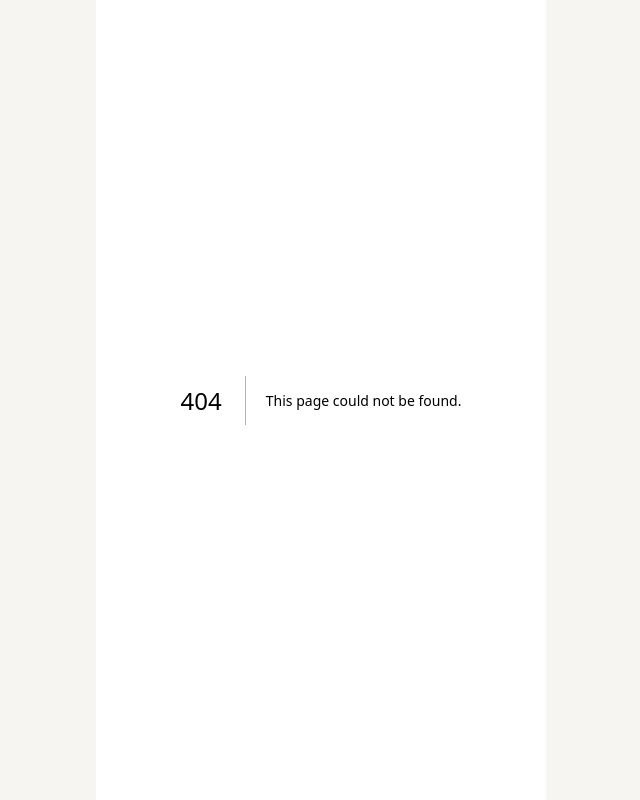
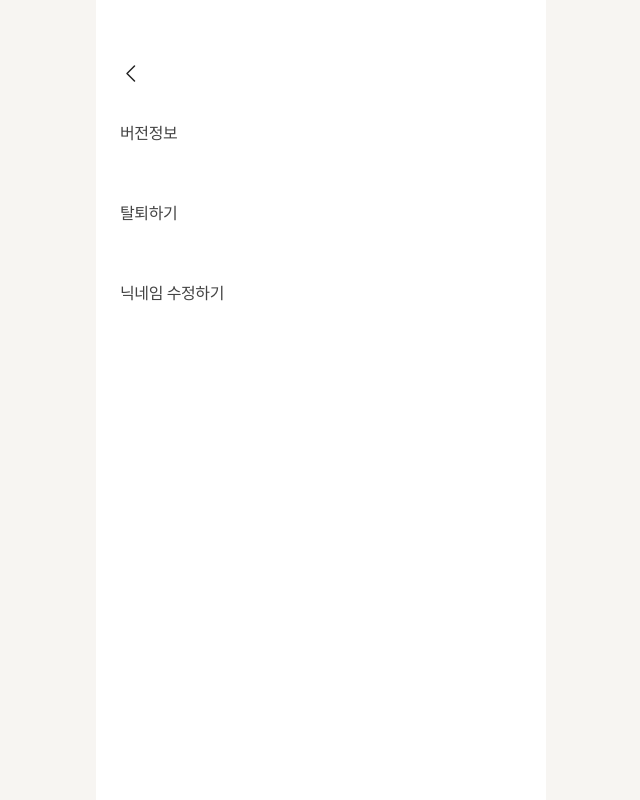
Before and after one commit to recipeasyy/Recipeasy_Client, a Next.js app: page /mypage/setting in a window 1280 px wide. Before the commit this address had no page. Shown: the whole page, without its empty margins (319-959 px from the left). Built offline with nearby package versions, Linux system fonts and the light colour scheme; a web font is replaced by a local one.

Commit message:
feat: mypage 기본 기능

```diff
--- a/src/components/icons/BtnIcons.tsx
+++ b/src/components/icons/BtnIcons.tsx
@@ -1,6 +1,12 @@
-export const SettingIcon = () => {
+export const SettingIcon = (props: { onClick: any }) => {
   return (
-    <svg width="24" height="24" viewBox="0 0 24 24" fill="none" xmlns="http://www.w3.org/2000/svg">
+    <svg
+      onClick={props.onClick}
+      width="24"
+      height="24"
+      viewBox="0 0 24 24"
+      fill="none"
+      xmlns="http://www.w3.org/2000/svg">
       <path
         d="M2.90029 7.75987L3.78029 6.23566C4.30029 5.335 5.46641 5.01522 6.37574 5.54022C7.94324 6.44522 9.2241 5.7067 9.22102 3.89204C9.22069 2.85262 10.0742 1.99437 11.1222 1.99904L13.1155 2.00667C14.0346 1.99464 14.778 2.74713 14.79 3.66629L14.7903 3.88583C14.7847 5.69549 16.0664 6.43549 17.6395 5.53083L17.8297 5.42129C18.6318 4.97213 19.6551 5.23964 20.1043 6.04167L21.1075 7.76404C21.6356 8.66937 21.3191 9.83762 20.4187 10.357C18.8456 11.2617 18.8465 12.7402 20.414 13.6452C21.3147 14.1652 21.6345 15.3313 21.1095 16.2406L20.2295 17.7648C19.7095 18.6655 18.5433 18.9853 17.634 18.4603C16.0665 17.5553 14.7856 18.2938 14.7887 20.1084C14.7841 21.1565 13.9356 22.0061 12.8875 22.0015L10.8943 21.9938C9.97513 22.0059 9.23178 21.2534 9.21975 20.3342L9.21948 20.1147C9.22506 18.305 7.94334 17.565 6.37026 18.4697L6.18 18.5792C5.37797 19.0284 4.35462 18.7609 3.90546 17.9588L2.90224 16.2365C2.37415 15.3311 2.69069 14.1629 3.59102 13.6434C5.1641 12.7388 5.16324 11.2603 3.59574 10.3553C2.68641 9.83032 2.38029 8.66053 2.90029 7.75987Z"
         fill="#DFDFDF"
@@ -15,10 +21,15 @@ export const SettingIcon = () => {
   );
 };
 
-export const GoBackIcon = () => {
+export const GoBackIcon = (props: { onClick: any }) => {
   return (
-    <>
-      <svg width="24" height="24" viewBox="0 0 24 24" fill="none" xmlns="http://www.w3.org/2000/svg">
+    <svg
+      onClick={props.onClick}
+      width="24"
+      height="24"
+      viewBox="0 0 24 24"
+      fill="none"
+      xmlns="http://www.w3.org/2000/svg">
       <path
         d="M14.5 5L7 12.5L14.5 20"
         stroke="#242424"
@@ -27,7 +38,6 @@ export const GoBackIcon = () => {
         strokeLinejoin="round"
       />
     </svg>
-    </>
   );
 };
 
--- a/src/components/inputs/input_search.tsx
+++ b/src/components/inputs/input_search.tsx
@@ -1,4 +1,6 @@
 import styled from '@emotion/styled';
+
+import { useRouter } from 'next/router';
 
 import COLOR from '../../constants/theme';
 import FONT from '../../constants/fonts';
@@ -13,9 +15,10 @@ interface propsType {
 }
 
 const InputSearch = (props: propsType) => {
+  const router = useRouter();
   return props.typed ? (
     <>
-      <GoBackIcon />
+      <GoBackIcon onClick={() => router.back()} />
       <Input
         id="search"
         placeholder="검색어 입력"
--- a/src/components/navigations/goBack.tsx
+++ b/src/components/navigations/goBack.tsx
@@ -9,11 +9,12 @@ export default function GoBack() {
   return (
     <>
       <TopNavBar>
-        <IconWrapper
-          onClick={() => {
-            router.back();
-          }}>
-          <GoBackIcon />
+        <IconWrapper>
+          <GoBackIcon
+            onClick={() => {
+              router.back();
+            }}
+          />
         </IconWrapper>
       </TopNavBar>
     </>
--- a/src/components/navigations/navigation_top.tsx
+++ b/src/components/navigations/navigation_top.tsx
@@ -9,6 +9,7 @@ const TopNav = styled.div`
   position: fixed;
 
   width: 100%;
+  max-width: 450px;
   height: 6.25rem;
   padding: 3rem 1.5rem 0;
 
--- /dev/null
+++ b/src/pages/mypage/setting.tsx
@@ -0,0 +1,41 @@
+import styled from '@emotion/styled';
+
+import GNB from '../../components/global/GNB';
+import { SettingIcon } from '../../components/icons/BtnIcons';
+import GoBack from '../../components/navigations/goBack';
+
+import FONT from '../../constants/fonts';
+import COLOR from '../../constants/theme';
+
+const MyPage = () => {
+  return (
+    <>
+      <GoBack />
+      <Content>
+        <Text css={FONT.BODY_1}>버전정보</Text>
+        <Text css={FONT.BODY_1}>탈퇴하기</Text>
+        <Text css={FONT.BODY_1}>닉네임 수정하기</Text>
+      </Content>
+    </>
+  );
+};
+
+const Content = styled.div`
+  width: 100%;
+  height: 100%;
+  padding-top: 6.75rem;
+
+  display: flex;
+  flex-direction: column;
+  gap: 1.75rem;
+`;
+
+const Text = styled.div`
+  width: 100%;
+  height: 52px;
+
+  display: flex;
+  align-items: center;
+`;
+
+export default MyPage;
```
Also changed, not shown: src/pages/mypage/index.tsx (+42 -1 lines). Lines whose indentation alone changed are shown as unchanged.
